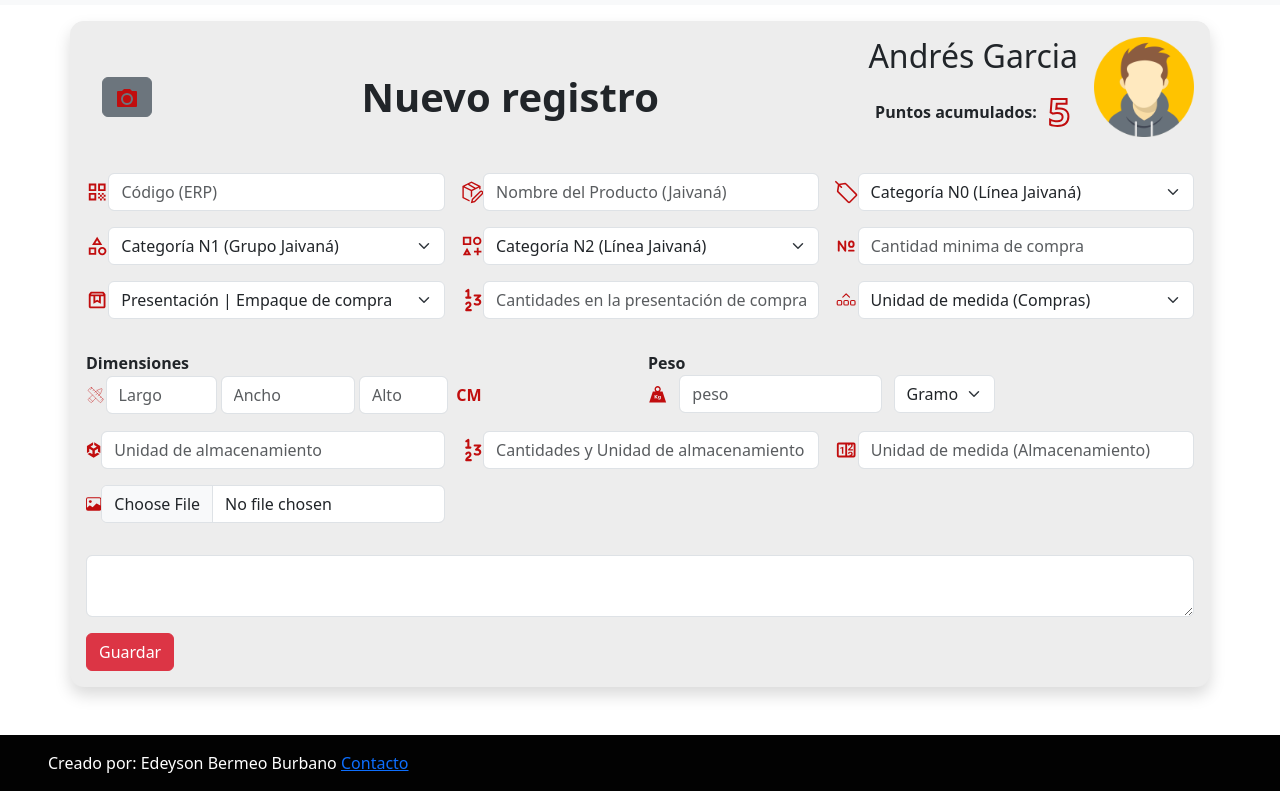
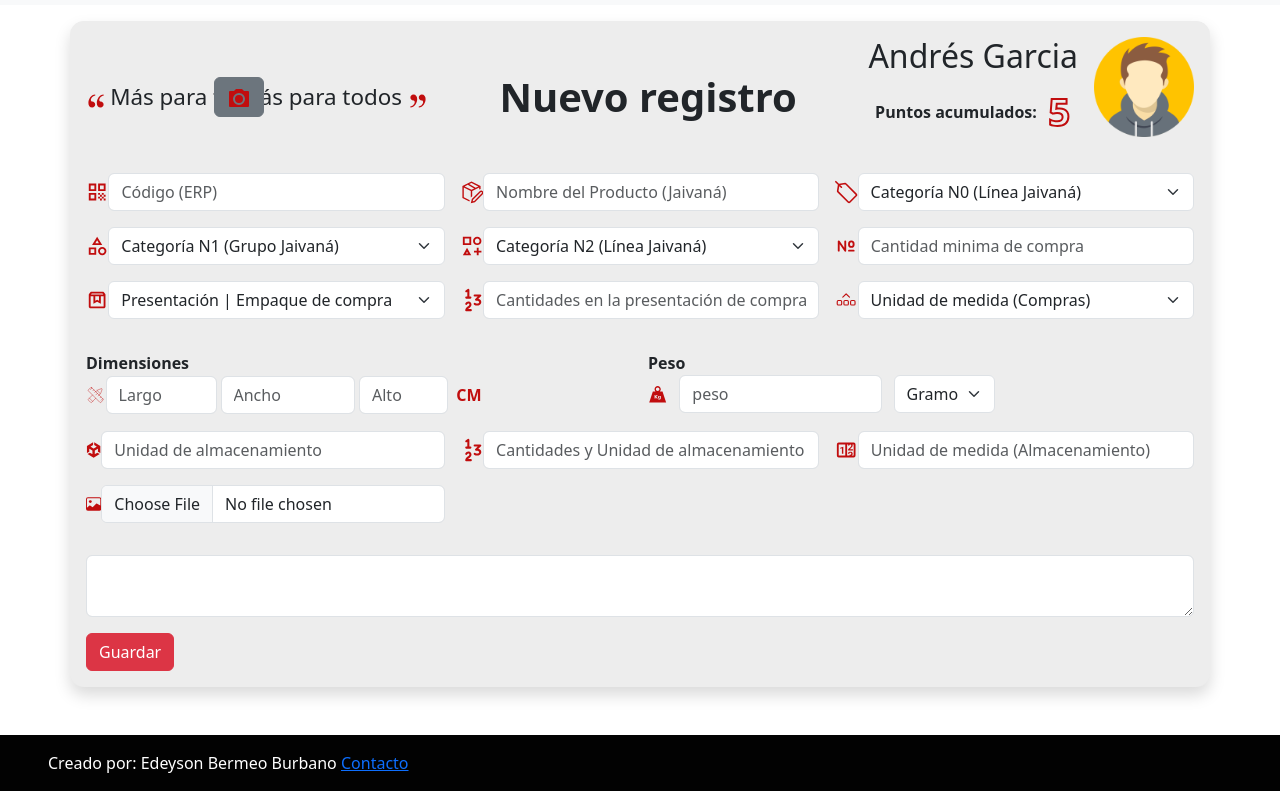
Before and after one commit to Edeyson/sumatec, a plain HTML site: page registro.html in a window 1280 px wide. Shown: the part 80-871 px from the top of the page. Drawn offline with nearby package versions, Linux system fonts and the light colour scheme; a script that the page names is missing.

Commit message:
nuevo registro

```diff
--- a/registro.html
+++ b/registro.html
@@ -34,9 +34,16 @@
 
         <form class="row g-3">
             <div class="d-flex justify-content-between flex-wrap">
-              <div class="d-flex align-items-center gap-3">
-                <div id="qrcode"></div>
-                <a href="#" class="btn btn-secondary" data-bs-toggle="tooltip" data-bs-custom-class="custom-tooltip" data-bs-title="Escanea el código QR">
+              <div class="d-flex align-items-center gap-3 " style="position: relative;">
+                <div>
+                  <svg xmlns="http://www.w3.org/2000/svg" width="20" height="20" viewBox="0 0 20 20"><g transform="rotate(180 10 10)"><path fill="currentColor" d="M5.315 3.401c-1.61 0-2.916 1.343-2.916 3c0 1.656 1.306 3 2.916 3c2.915 0 .972 5.799-2.916 5.799v1.4c6.939.001 9.658-13.199 2.916-13.199zm8.4 0c-1.609 0-2.915 1.343-2.915 3c0 1.656 1.306 3 2.915 3c2.916 0 .973 5.799-2.915 5.799v1.4c6.938.001 9.657-13.199 2.915-13.199z"/></g></svg>
+                  <span style="font-size: 1.4rem;">
+                    Más para ti, más para todos
+                  </span>
+                  <svg xmlns="http://www.w3.org/2000/svg" width="20" height="20" viewBox="0 0 20 20"><path fill="currentColor" d="M5.315 3.401c-1.61 0-2.916 1.343-2.916 3c0 1.656 1.306 3 2.916 3c2.915 0 .972 5.799-2.916 5.799v1.4c6.939.001 9.658-13.199 2.916-13.199zm8.4 0c-1.609 0-2.915 1.343-2.915 3c0 1.656 1.306 3 2.915 3c2.916 0 .973 5.799-2.915 5.799v1.4c6.938.001 9.657-13.199 2.915-13.199z"/></svg>
+                  <div id="qrcode"></div>
+                </div>
+                <a style="position: absolute; left: 8rem;" href="#" class="btn btn-secondary" data-bs-toggle="tooltip" data-bs-custom-class="custom-tooltip" data-bs-title="Escanea el código QR">
                   <svg xmlns="http://www.w3.org/2000/svg" width="24" height="24" viewBox="0 0 24 24"><path fill="currentColor" d="M9 3h6l2 2h4a1 1 0 0 1 1 1v14a1 1 0 0 1-1 1H3a1 1 0 0 1-1-1V6a1 1 0 0 1 1-1h4l2-2Zm3 16a6 6 0 1 0 0-12a6 6 0 0 0 0 12Zm0-2a4 4 0 1 1 0-8a4 4 0 0 1 0 8Z"/></svg>
                 </a>
               </div>
```
